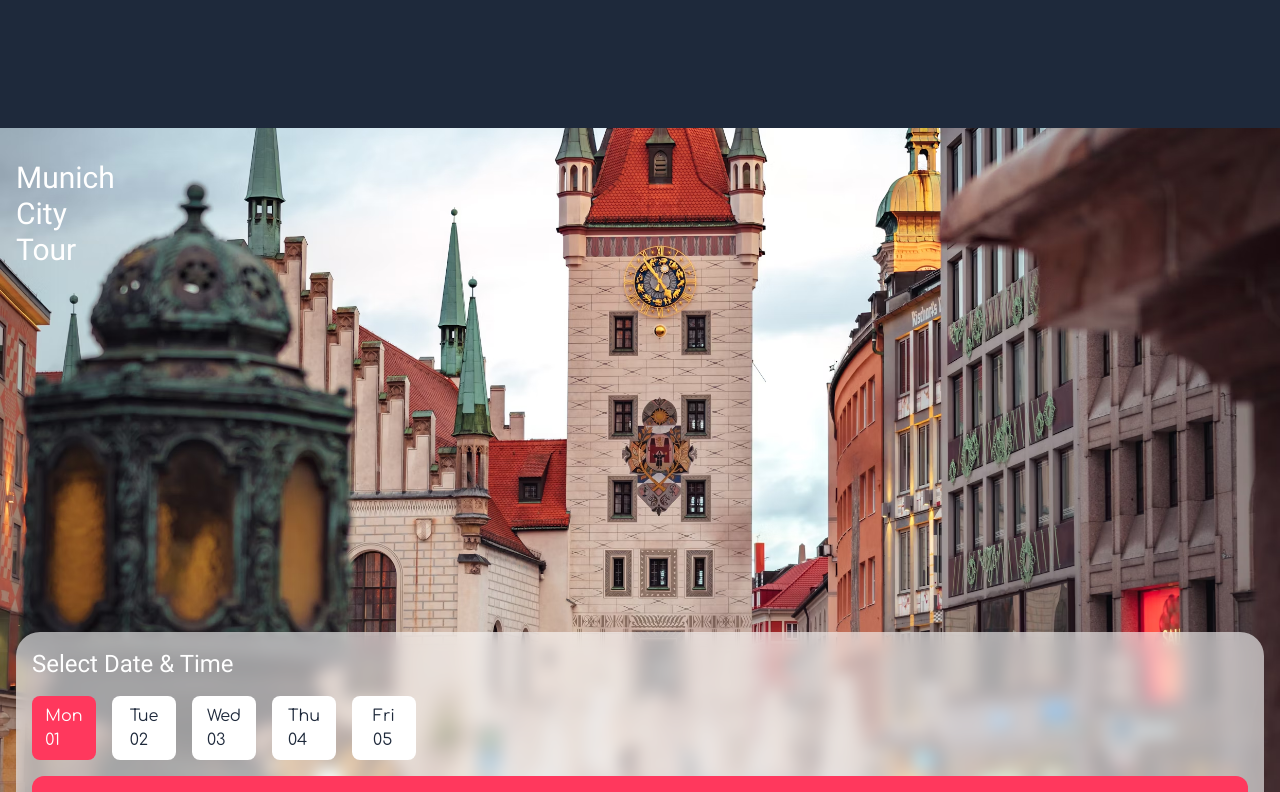
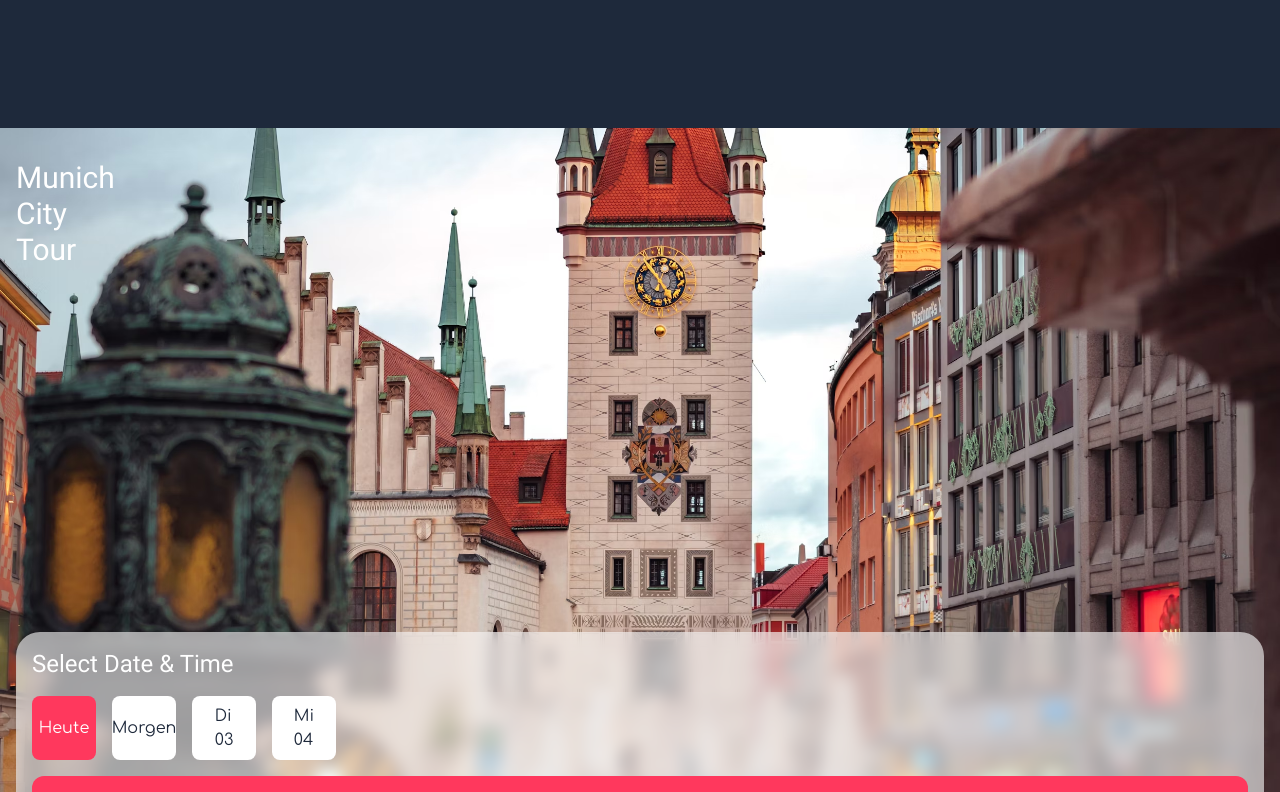
Before and after one commit to Dubwoof/nextwebs, a React (Vite) app: page /booking in a window 1280 px wide. Shown: the top 792 px of the page. Built offline with nearby package versions, Linux system fonts and the light colour scheme.

Commit message:
day tiles

```diff
--- a/src/pages/Booking/Booking.tsx
+++ b/src/pages/Booking/Booking.tsx
@@ -23,29 +23,20 @@ export function Booking({}: PageProps): JSX.Element {
           </Typography>
           <div className="flex gap-4 mb-4">
             <div className="flex bg-warning cursor-pointer w-16 aspect-square rounded-lg justify-center items-center p-2">
-              Mon
-              <br />
-              01
+              Heute
             </div>
             <div className="flex bg-white cursor-pointer w-16 aspect-square rounded-lg justify-center items-center p-2 text-background">
-              Tue
-              <br />
-              02
+              Morgen
             </div>
             <div className="flex bg-white cursor-pointer w-16 aspect-square rounded-lg justify-center items-center p-2 text-background">
-              Wed
+              Di
               <br />
               03
             </div>
             <div className="flex bg-white cursor-pointer w-16 aspect-square rounded-lg justify-center items-center p-2 text-background">
-              Thu
+              Mi
               <br />
               04
-            </div>
-            <div className="flex bg-white cursor-pointer w-16 aspect-square rounded-lg justify-center items-center p-2 text-background">
-              Fri
-              <br />
-              05
             </div>
           </div>
           <div className="flex justify-center items-center bg-warning h-16 rounded-xl mb-1">Book free</div>
```
